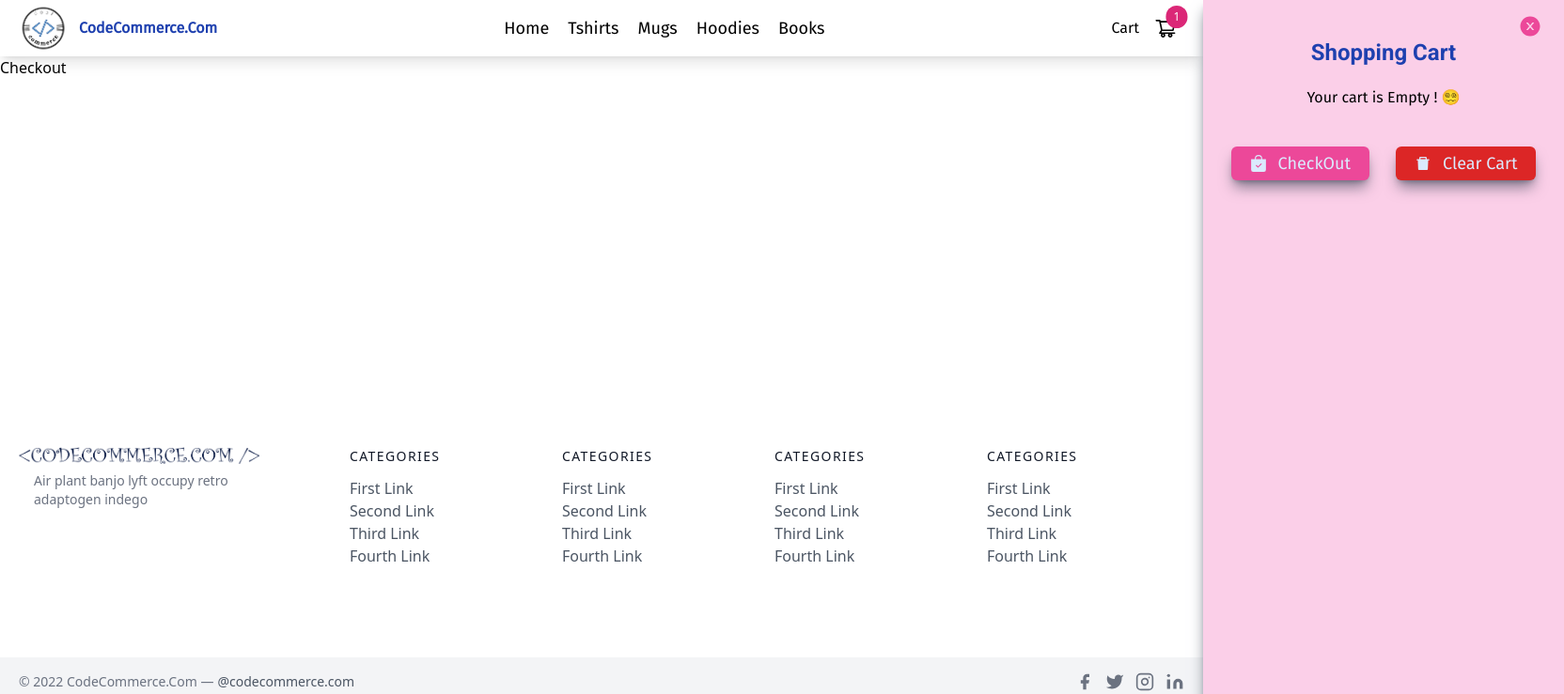
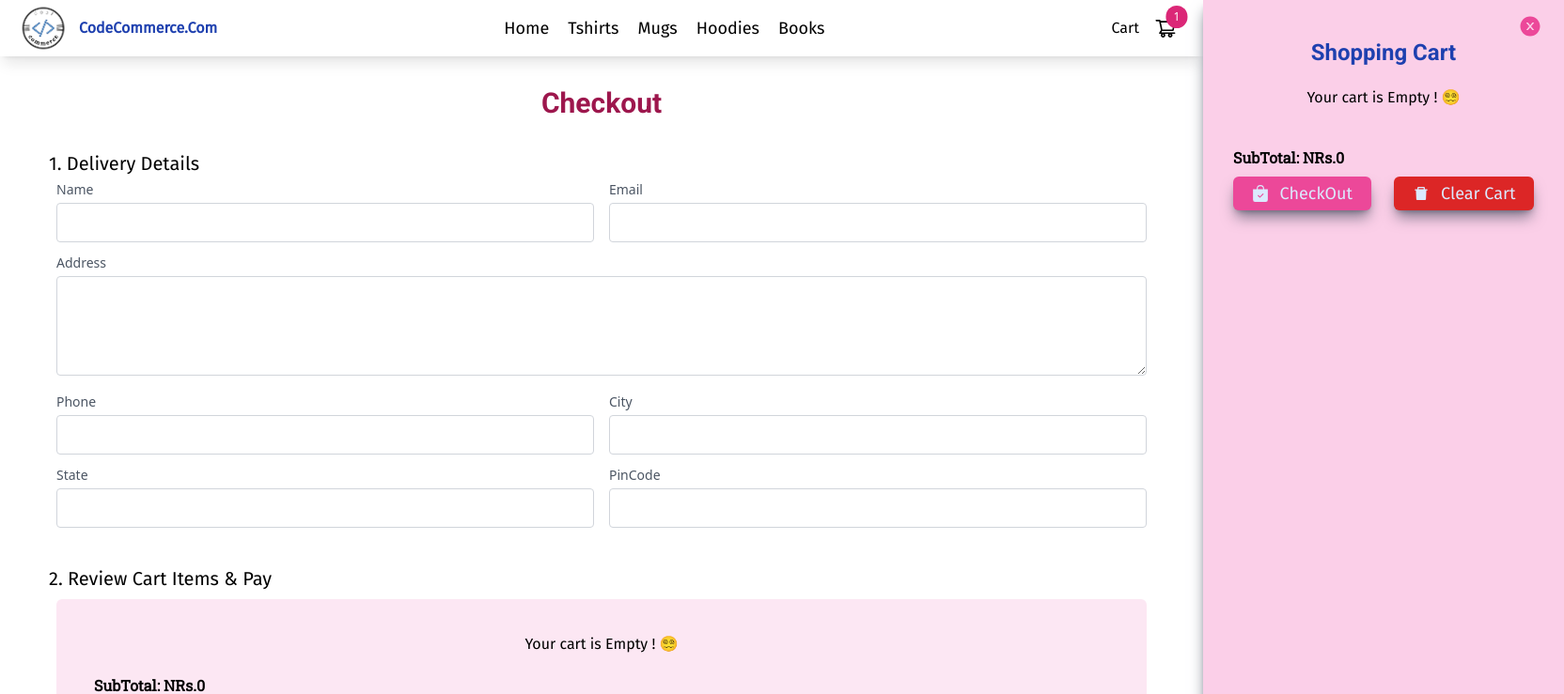
Before and after one commit to SantoshPhaiju/CodeCommerce, a Next.js app: page /checkout in a window 1280 px wide. Shown: the top 739 px of the page at 94% size, 1664 px wide, since content can reach past the window. Built offline with nearby package versions, Linux system fonts and the light colour scheme.

Commit message:
making sidebar and checkout page

```diff
--- a/components/Navbar.js
+++ b/components/Navbar.js
@@ -7,7 +7,7 @@ import { AiFillCloseCircle, AiFillDelete } from "react-icons/ai";
 import { AiFillPlusCircle, AiFillMinusCircle } from "react-icons/ai";
 import { BsFillBagCheckFill } from "react-icons/bs";
 
-const Navbar = ({cart, removeFromCart, clearCart, subTotal}) => {
+const Navbar = ({ cart, addToCart, removeFromCart, clearCart, subTotal }) => {
   // console.log(cart, addToCart, removeFromCart, clearCart, subTotal);
   const ref = useRef();
   const toggleCart = () => {
@@ -22,7 +22,7 @@ const Navbar = ({cart, removeFromCart, clearCart, subTotal}) => {
 
   return (
     <>
-      <div className="flex flex-col justify-center items-center gap-2 md:flex-row md:justify-between shadow-lg w-full bg-white">
+      <div className="flex flex-col justify-center items-center gap-2 md:flex-row md:justify-between shadow-lg w-full bg-white sticky top-0 z-20">
         <Link href={"/"}>
           <div className="logo flex items-center text-lg font-mono text-blue-800 font-semibold ml-4">
             <Image
@@ -73,7 +73,11 @@ const Navbar = ({cart, removeFromCart, clearCart, subTotal}) => {
           </span>
         </div>
         <div
-          className="sidebar fixed top-0 right-0 bg-pink-200 px-6 py-10 transition-all transform translate-x-full duration-300 w-72 md:w-96 2xl:w-[25vw] h-[100vh] shadow-lg shadow-gray-500 z-20 font-medium"
+          className={`sidebar absolute top-0 right-0 bg-pink-200 px-6 py-10 transition-all transform ${
+            Object.keys(cart).length !== 0
+              ? "translate-x-0"
+              : "translate-x-full"
+          } duration-300 w-72 md:w-96 2xl:w-[25vw] h-[100vh] shadow-lg shadow-gray-500 z-20 font-medium`}
           ref={ref}
         >
           <h2 className="font-bold text-xl text-center mb-2 font-roboto text-blue-800 xl:text-2xl 2xl:text-3xl">
@@ -83,35 +87,57 @@ const Navbar = ({cart, removeFromCart, clearCart, subTotal}) => {
             <AiFillCloseCircle className="text-2xl cursor-pointer text-pink-500" />
           </span>
           <ol className="list-decimal">
-            {Object.keys(cart).length == 0 && <div className="text-center my-5 font-light font-firasans">
+            {Object.keys(cart).length == 0 && (
+              <div className="text-center my-5 font-light font-firasans">
                 Your cart is Empty ! 😵‍💫
-              </div>}
-            {Object.keys(cart).map((k) =>{
+              </div>
+            )}
+            {Object.keys(cart).map((k) => {
               return (
                 <li key={k}>
                   <div className="item flex my-3 text-base 2xl:text-lg font-firasans font-medium text-black">
                     <div className="w-2/3">{cart[k].name}</div>
-                    <div className="w-1/3 flex items-center justify-center gap-3 text-lg">
-                      <AiFillMinusCircle className="text-xl text-pink-600 cursor-pointer" />
-                      <span>{cart[k].qty}</span>
-                      <AiFillPlusCircle className="text-xl text-pink-600 cursor-pointer" />
+                    <div className="w-1/3 flex items-center justify-center gap-5 text-lg">
+                      <AiFillMinusCircle
+                        onClick={() =>
+                          removeFromCart(
+                            k,
+                            1,
+                            cart[k].price,
+                            cart[k].name,
+                            cart[k].size,
+                            cart[k].variant
+                          )
+                        }
+                        className="text-xl text-pink-600 cursor-pointer"
+                      />
+                      <div>{cart[k].qty}</div>
+                      <AiFillPlusCircle
+                        onClick={() =>
+                          addToCart(k, 1, 500, "Tshirt(XL, Blue)", "XL", "Blue")
+                        }
+                        className="text-xl text-pink-600 cursor-pointer"
+                      />
                     </div>
                   </div>
                 </li>
               );
             })}
-
-
-
-
-
           </ol>
-          <div className="button flex flex-col lg:flex-row gap-4 justify-center items-center my-10 lg:space-x-3">
-            <button className="font-firasans bg-pink-500 py-1 text-lg px-8 md:px-5 text-blue-100 font-medium text-center rounded-md shadow-lg shadow-gray-700/60 hover:bg-pink-700 flex items-center justify-center space-x-3">
-              <BsFillBagCheckFill />
-              <span>CheckOut</span>
-            </button>
-            <button className="font-firasans bg-red-600 py-1 text-lg px-8 md:px-5 text-blue-100 font-medium text-center rounded-md shadow-lg shadow-gray-700/60 hover:bg-red-800 flex items-center justify-center space-x-3" onClick={clearCart}>
+          <div className="subtotal font-bold font-robotoslab mt-10 ml-2">
+            SubTotal: NRs.{subTotal}
+          </div>
+          <div className="button flex flex-col lg:flex-row gap-4 justify-center items-center my-2 lg:space-x-2">
+            <Link href={"/checkout"}>
+              <button className="font-firasans bg-pink-500 py-1 text-lg px-8 md:px-5 text-blue-100 font-medium text-center rounded-md shadow-lg shadow-gray-700/60 hover:bg-pink-700 flex items-center justify-center space-x-3">
+                <BsFillBagCheckFill />
+                <span>CheckOut</span>
+              </button>
+            </Link>
+            <button
+              className="font-firasans bg-red-600 py-1 text-lg px-8 md:px-5 text-blue-100 font-medium text-center rounded-md shadow-lg shadow-gray-700/60 hover:bg-red-800 flex items-center justify-center space-x-3"
+              onClick={clearCart}
+            >
               <AiFillDelete />
               <span>Clear Cart</span>
             </button>
--- a/pages/_app.js
+++ b/pages/_app.js
@@ -13,6 +13,7 @@ function MyApp({ Component, pageProps }) {
     try {
       if(localStorage.getItem("cart")){
         setCart(JSON.parse(localStorage.getItem("cart")));
+        saveCart(JSON.parse(localStorage.getItem("cart")));
       }
     } catch (error) {
       console.error(error);
--- a/pages/checkout.js
+++ b/pages/checkout.js
@@ -1,11 +1,174 @@
-import React from 'react'
+import Link from "next/link";
+import React from "react";
+import { AiFillDelete, AiFillMinusCircle, AiFillPlusCircle } from "react-icons/ai";
+import { BsFillBagCheckFill } from "react-icons/bs";
 
-const Checkout = () => {
+const Checkout = ({cart, subTotal, addToCart, removeFromCart}) => {
   return (
-    <div>
-      Checkout
+    <div className="container mx-auto max-w-[1200px] px-3">
+      <h1 className="font-bold text-3xl my-8 text-pink-800 text-center font-roboto">
+        Checkout
+      </h1>
+      <h2 className="font-medium font-firasans text-xl">1. Delivery Details</h2>
+      <div className="mx-auto flex">
+        <div className="px-2 w-1/2">
+          <div className="mb-2">
+            <label htmlFor="name" className="leading-7 text-sm text-gray-600">
+              Name
+            </label>
+            <input
+              type="text"
+              id="name"
+              name="name"
+              className="w-full bg-white rounded border border-gray-300 focus:border-indigo-500 focus:ring-2 focus:ring-indigo-200 text-base outline-none text-gray-700 py-1 px-3 leading-8 transition-colors duration-200 ease-in-out"
+            />
+          </div>
+        </div>
+        <div className="px-2 w-1/2">
+          <div className="mb-2">
+            <label htmlFor="email" className="leading-7 text-sm text-gray-600">
+              Email
+            </label>
+            <input
+              type="email"
+              id="email"
+              name="email"
+              className="w-full bg-white rounded border border-gray-300 focus:border-indigo-500 focus:ring-2 focus:ring-indigo-200 text-base outline-none text-gray-700 py-1 px-3 leading-8 transition-colors duration-200 ease-in-out"
+            />
+          </div>
+        </div>
+      </div>
+      <div className="px-2 w-full">
+        <div className="mb-2">
+          <label htmlFor="address" className="leading-7 text-sm text-gray-600">
+            Address
+          </label>
+          <textarea
+            name="address"
+            id="address"
+            cols="30"
+            rows="3"
+            className="w-full bg-white rounded border border-gray-300 focus:border-indigo-500 focus:ring-2 focus:ring-indigo-200 text-base outline-none text-gray-700 py-1 px-3 leading-8 transition-colors duration-200 ease-in-out"
+          ></textarea>
+        </div>
+      </div>
+
+      <div className="mx-auto flex">
+        <div className="px-2 w-1/2">
+          <div className="mb-2">
+            <label htmlFor="phone" className="leading-7 text-sm text-gray-600">
+              Phone
+            </label>
+            <input
+              type="phone"
+              id="phone"
+              name="phone"
+              className="w-full bg-white rounded border border-gray-300 focus:border-indigo-500 focus:ring-2 focus:ring-indigo-200 text-base outline-none text-gray-700 py-1 px-3 leading-8 transition-colors duration-200 ease-in-out"
+            />
+          </div>
+        </div>
+        <div className="px-2 w-1/2">
+          <div className="mb-2">
+            <label htmlFor="city" className="leading-7 text-sm text-gray-600">
+              City
+            </label>
+            <input
+              type="text"
+              id="city"
+              name="city"
+              className="w-full bg-white rounded border border-gray-300 focus:border-indigo-500 focus:ring-2 focus:ring-indigo-200 text-base outline-none text-gray-700 py-1 px-3 leading-8 transition-colors duration-200 ease-in-out"
+            />
+          </div>
+        </div>
+      </div>
+
+      <div className="mx-auto flex">
+        <div className="px-2 w-1/2">
+          <div className="mb-2">
+            <label htmlFor="state" className="leading-7 text-sm text-gray-600">
+              State
+            </label>
+            <input
+              type="text"
+              id="state"
+              name="state"
+              className="w-full bg-white rounded border border-gray-300 focus:border-indigo-500 focus:ring-2 focus:ring-indigo-200 text-base outline-none text-gray-700 py-1 px-3 leading-8 transition-colors duration-200 ease-in-out"
+            />
+          </div>
+        </div>
+        <div className="px-2 w-1/2">
+          <div className="mb-2">
+            <label
+              htmlFor="pincode"
+              className="leading-7 text-sm text-gray-600"
+            >
+              PinCode
+            </label>
+            <input
+              type="number"
+              id="pincode"
+              name="pincode"
+              className="w-full bg-white rounded border border-gray-300 focus:border-indigo-500 focus:ring-2 focus:ring-indigo-200 text-base outline-none text-gray-700 py-1 px-3 leading-8 transition-colors duration-200 ease-in-out"
+            />
+          </div>
+        </div>
+      </div>
+
+      <h2 className="font-medium font-firasans text-xl mt-8">
+        2. Review Cart Items & Pay
+      </h2>
+      <div className="sidebar bg-pink-100 px-10 py-4 m-2 rounded-md font-medium">
+        <ol className="list-decimal">
+          {Object.keys(cart).length == 0 && (
+            <div className="text-center my-5 font-light font-firasans">
+              Your cart is Empty ! 😵‍💫
+            </div>
+          )}
+          {Object.keys(cart).map((k) => {
+            return (
+              <li key={k}>
+                <div className="item flex my-3 text-base 2xl:text-lg font-firasans font-medium text-black">
+                  <div className="">{cart[k].name}</div>
+                  <div className="w-1/3 flex items-center justify-center gap-3 text-lg">
+                    <AiFillMinusCircle
+                      onClick={() =>
+                        removeFromCart(
+                          k,
+                          1,
+                          cart[k].price,
+                          cart[k].name,
+                          cart[k].size,
+                          cart[k].variant
+                        )
+                      }
+                      className="text-xl text-pink-600 cursor-pointer"
+                    />
+                    <span>{cart[k].qty}</span>
+                    <AiFillPlusCircle
+                      onClick={() =>
+                        addToCart(k, 1, 500, "Tshirt(XL, Blue)", "XL", "Blue")
+                      }
+                      className="text-xl text-pink-600 cursor-pointer"
+                    />
+                  </div>
+                </div>
+              </li>
+            );
+          })}
+        </ol>
+        <span className="subtotal font-bold font-robotoslab">
+          SubTotal: NRs.{subTotal}
+        </span>
+      </div>
+        <div className="mx-8">
+          <Link href={"/"}>
+            <button className="font-firasans bg-pink-500 py-1 my-2 text-lg px-10 md:px-5 text-blue-100 font-medium text-center rounded-md hover:bg-pink-700">
+              <span>Pay NRs.{subTotal}</span>
+            </button>
+          </Link>
+        </div>
     </div>
-  )
-}
+  );
+};
 
-export default Checkout
+export default Checkout;
```
Also changed, not shown: pages/products/[slug].js (+7 -7 lines).
